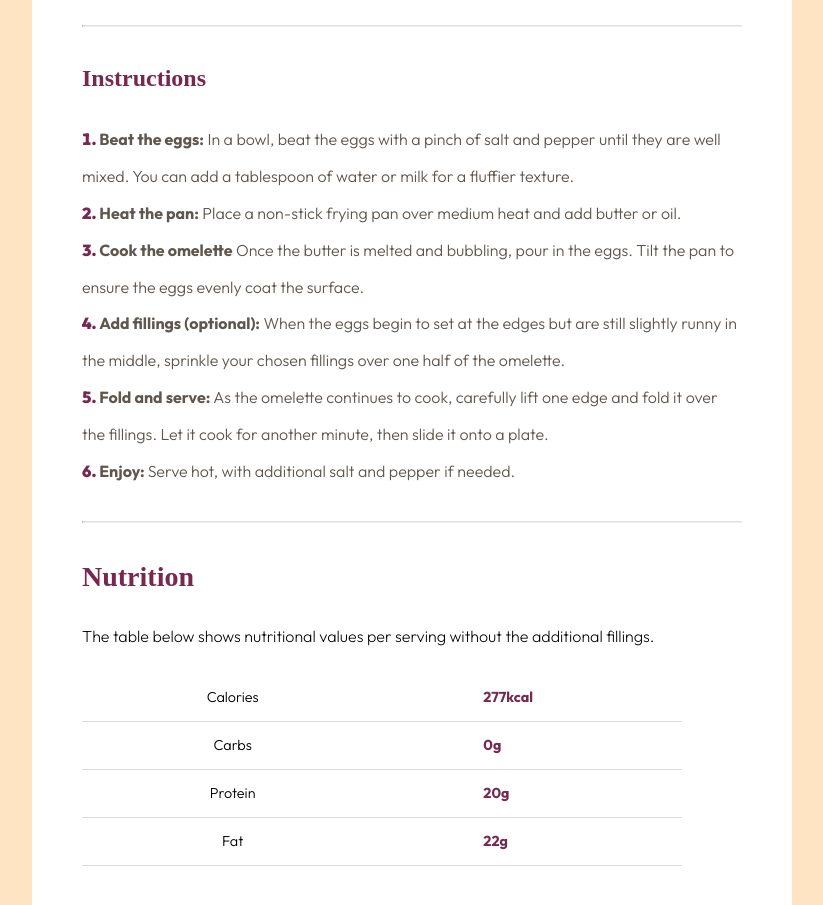
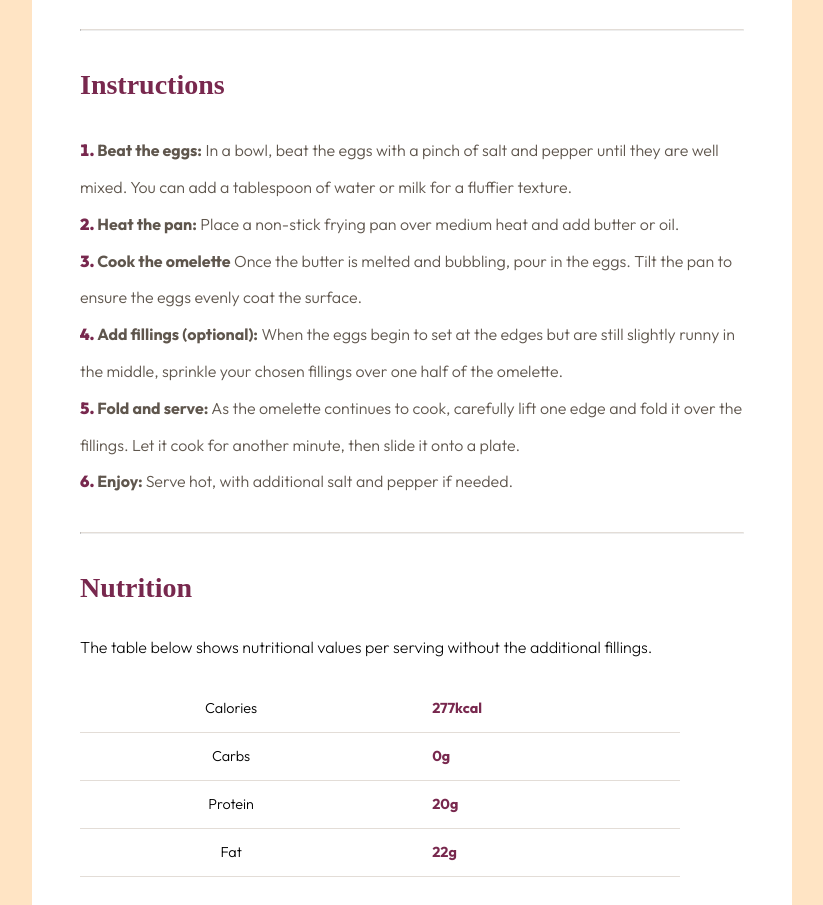
Before and after one commit to munpaola7/Recipe-Main, a plain HTML site: page Downloads/recipe-page-main/index.html in a window 1280 px wide. Shown: the part 1163-2068 px from the top of the page, without its empty margins (228-1051 px from the left). Drawn offline with Linux system fonts and the light colour scheme.

Commit message:
Fixed overspacing in image and table

```diff
--- a/Downloads/recipe-page-main/styles.css
+++ b/Downloads/recipe-page-main/styles.css
@@ -35,18 +35,18 @@ hr{
     flex-direction: column;
     justify-content: center;
     background-color: white;
-    width: 760px;
+    max-width: 760px;
+    width: 90%;
     margin: 128px auto;
     border-radius: 16px;
-    padding: 50px 50px 50px 50px;
-    flex:1
+    padding: 3rem;
 }
 
 .introduction img{
-    width: 656px;
+    max-width: 656px;
+    width: 100%;
     height: 300px;
     border-radius: 16px;
-    align-items: center;
     margin: auto;
 }
 .recipe-title{
@@ -79,7 +79,7 @@ margin-bottom: 16px;
 .ingredients h2{
     margin-top: 32px;
     margin-bottom: 24px;
-    font-size: 1.75 rem;
+    font-size: 1.75rem;
 }
 
 .ingredients li{
@@ -90,7 +90,7 @@ list-style-position:inside ;
 
 .instructions h2{
     margin-bottom: 24px;
-    font-size: 1.75 rem;
+    font-size: 1.75rem;
 }
 .instructions li{
     list-style-position:inside ;
@@ -116,14 +116,16 @@ list-style-position:inside ;
     border-collapse: collapse;
     margin: 25px 0;
     font-size:0.9em ;
-    min-width: 600px;
-
+    width: 100%;
+    max-width: 600px;
+    display:table;
 }
 
 .nutrition-table th{
 font-family: "Outfit";
 font-weight: 300;
-padding: 12px 100px;
+padding: 12px 50px;
+word-wrap: break-word;
 
 }
 
@@ -131,7 +133,8 @@ padding: 12px 100px;
     font-family: "Outfit";
     font-weight: 700;
     color: #78284E;
-    padding: 12px 100px;
+    padding: 12px 50px;
+    word-wrap: break-word;
 }
 
 .nutrition-table tbody tr{
```
